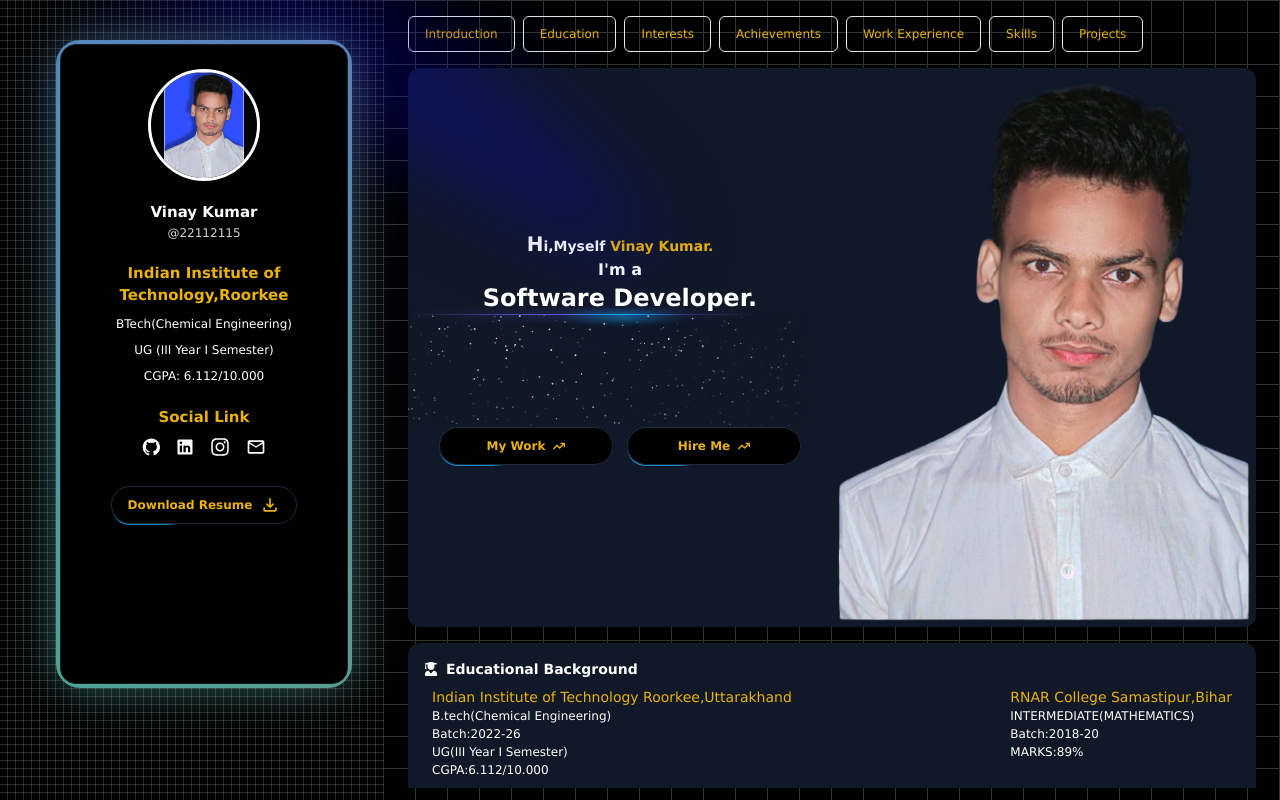
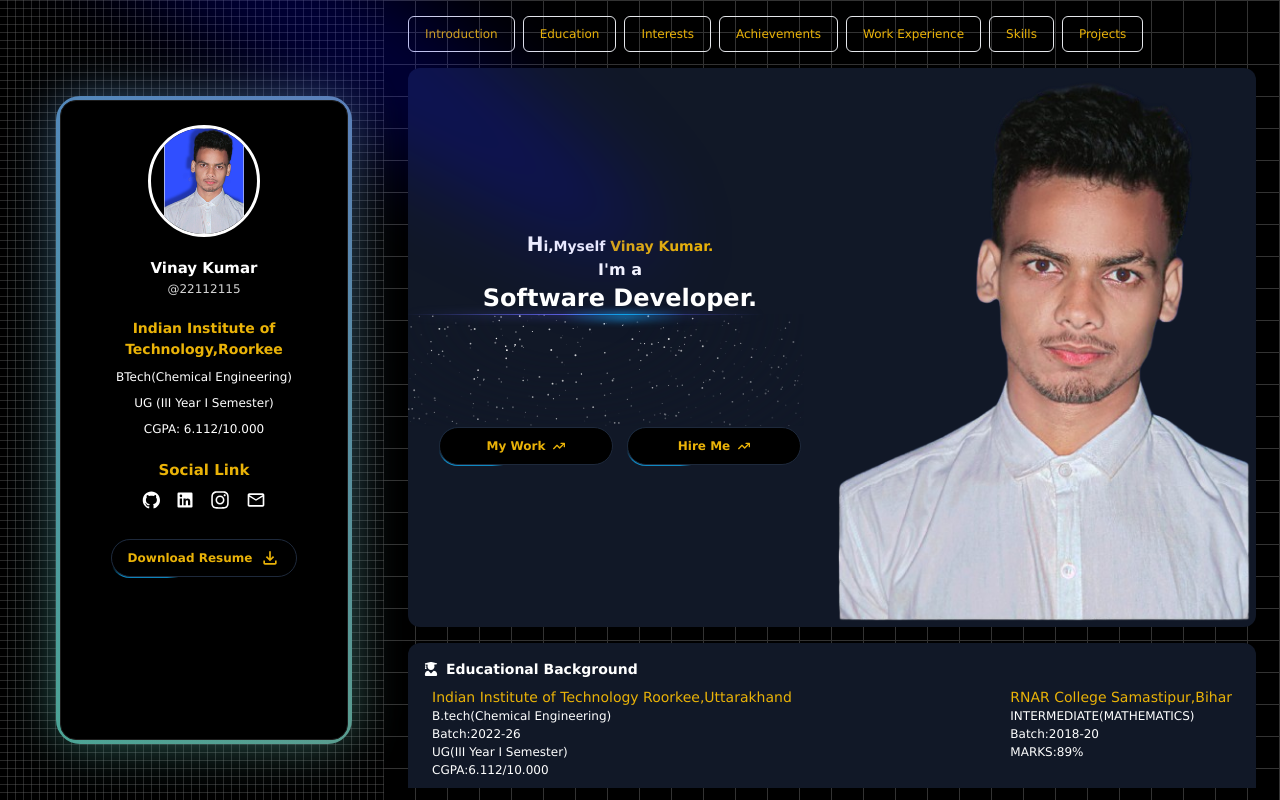
Before and after one commit to vinayk7324/my-portfolio, a React (Vite) app: page / in a window 1280 px wide. Built offline with nearby package versions, Linux system fonts and the light colour scheme.

Commit message:
update-5

```diff
--- a/src/Layout/LeftPanel.jsx
+++ b/src/Layout/LeftPanel.jsx
@@ -5,7 +5,7 @@ import { BackgroundGradient } from '../components/UI/Backgroundgradient'
 
 const LeftPanel = () => {
   return (
-    <div className=' lg:w-[30%] h-screen lg:ps-14 lg:pt-10 lg:pr-8  bg-grid-black/[0.6] dark:bg-grid-small-white '>
+    <div className=' lg:w-[30%] h-screen lg:ps-14 lg:pt-10 lg:pr-8 flex items-center justify-center  bg-grid-black/[0.6] dark:bg-grid-small-white '>
       <Spotlight fill={"blue"} className=" -top-48 right-0"/>
 <BackgroundGradient className={ " h-[80vh] "}>
 
--- a/src/custom-components/IntroCard.jsx
+++ b/src/custom-components/IntroCard.jsx
@@ -18,8 +18,8 @@ const IntroCard = () => {
             Vinay Kumar
             <div className=' dark:text-neutral-300 font-normal text-[12px]'> @22112115</div>
         </div>
-        <span className='flex flex-col text-center space-y-2 '>
-            <span className=' font-bold text-yellow-500 text-[15px] '> Indian Institute of Technology,Roorkee</span>
+        <span className='flex flex-col text-center space-y-2 px-2 '>
+            <span className=' font-bold text-yellow-500 text-[14px] '> Indian Institute of Technology,Roorkee</span>
           <span className=' text-[12px] '>  BTech(Chemical Engineering)</span>
             <span className=' text-[12px]'>UG (III Year I Semester)</span>
             <span className=' text-[12px]'>CGPA: 6.112/10.000</span>
```
